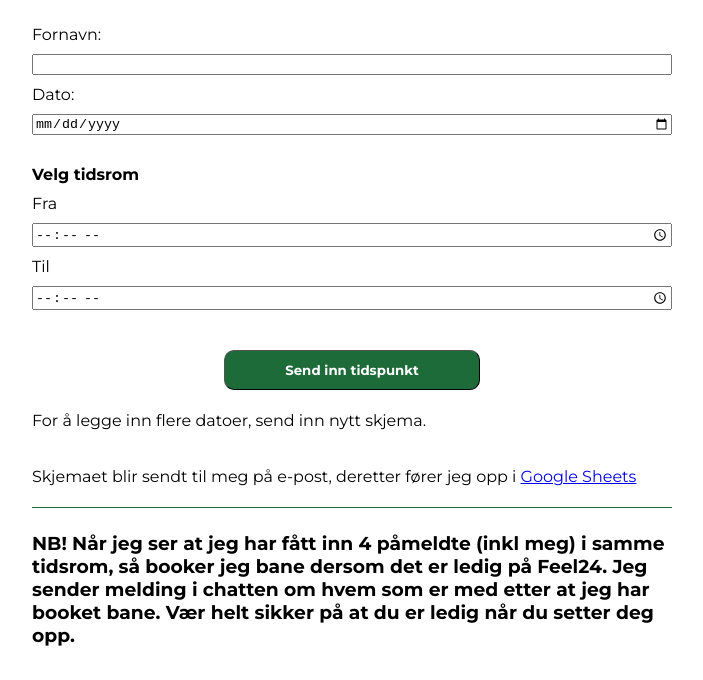
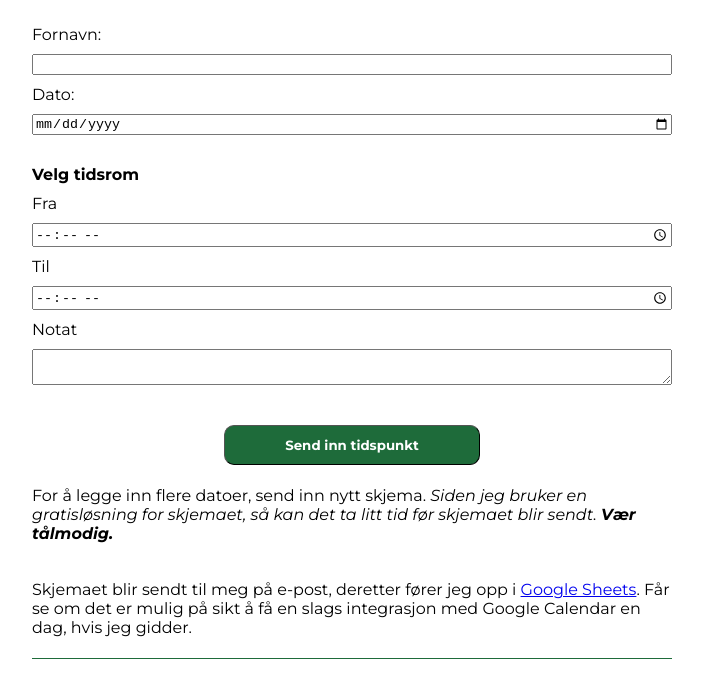
Before and after one commit to Zelize1/padel-match-organizer, a plain HTML site: page public/index.html in a window 1280 px wide. Shown: the part 232-912 px from the top of the page, without its empty margins (288-991 px from the left). Drawn offline with Linux system fonts and the light colour scheme.

Commit message:
finishing touches
styled submitted page. added extra text to explain. added ´message´field in form.

```diff
--- a/public/index.html
+++ b/public/index.html
@@ -3,8 +3,9 @@
   <head>
     <meta charset="UTF-8" />
     <meta name="viewport" content="width=device-width, initial-scale=1.0" />
-    <title>Document</title>
+    <title>Padel Matching</title>
     <link rel="stylesheet" href="style.css" />
+    <link rel="icon" type="image/x-icon" href="./assets/icon.png">
   </head>
   <body>
     <nav>
@@ -39,23 +40,25 @@
 
         <label for="time">Til</label>
         <input type="time" id="time-end" name="time-end" required />
+
+        <label for="message">Notat</label>
+        <textarea id="message" name="message"></textarea>
         <button type="submit">Send inn tidspunkt</button>
       </form>
-      <p>For å legge inn flere datoer, send inn nytt skjema.</p>
+      <p>For å legge inn flere datoer, send inn nytt skjema. <span class="patience">Siden jeg bruker en gratisløsning for skjemaet, så kan det ta litt tid før skjemaet blir sendt. <span class="underline">Vær tålmodig.</span></span></p>
 
       <p>
         Skjemaet blir sendt til meg på e-post, deretter fører jeg opp i
         <a
           href="https://docs.google.com/spreadsheets/d/1xPUL1TCHZ1C0mqsJKx0AfNIoQCEfh0ol4V7x9zu3WOQ/edit?usp=sharing"
-          >Google Sheets</a
-        >
+          >Google Sheets</a>. Får se om det er mulig på sikt å få en slags integrasjon med Google Calendar en dag, hvis jeg gidder.
       </p>
       <div class="line"></div>
       <h3>
         NB! Når jeg ser at jeg har fått inn 4 påmeldte (inkl meg) i samme
         tidsrom, så booker jeg bane dersom det er ledig på Feel24. Jeg sender
         melding i chatten om hvem som er med etter at jeg har booket bane. Vær
-        helt sikker på at du er ledig når du setter deg opp.
+        helt sikker på at du er ledig når du setter deg opp. Første mann til mølla!
       </h3>
       <h3>Hvis du har sendt feil, send meg en melding, så kan jeg fikse.</h3>
     </main>
--- a/public/style.css
+++ b/public/style.css
@@ -29,6 +29,20 @@ main {
     width: 50vw;
     margin: auto;
     flex-direction: column;
+}
+
+.submitted-page {
+    text-align: center;
+    margin-top: 50px;
+}
+
+.patience {
+    font-style: italic;
+    font-size: 1em;
+}
+
+.underline {
+    font-weight: bold;
 }
 
 .velg-tidsrom {
```
Also changed, not shown: public/submitted.html (+7 -5 lines), public/assets/icon.png (added).
